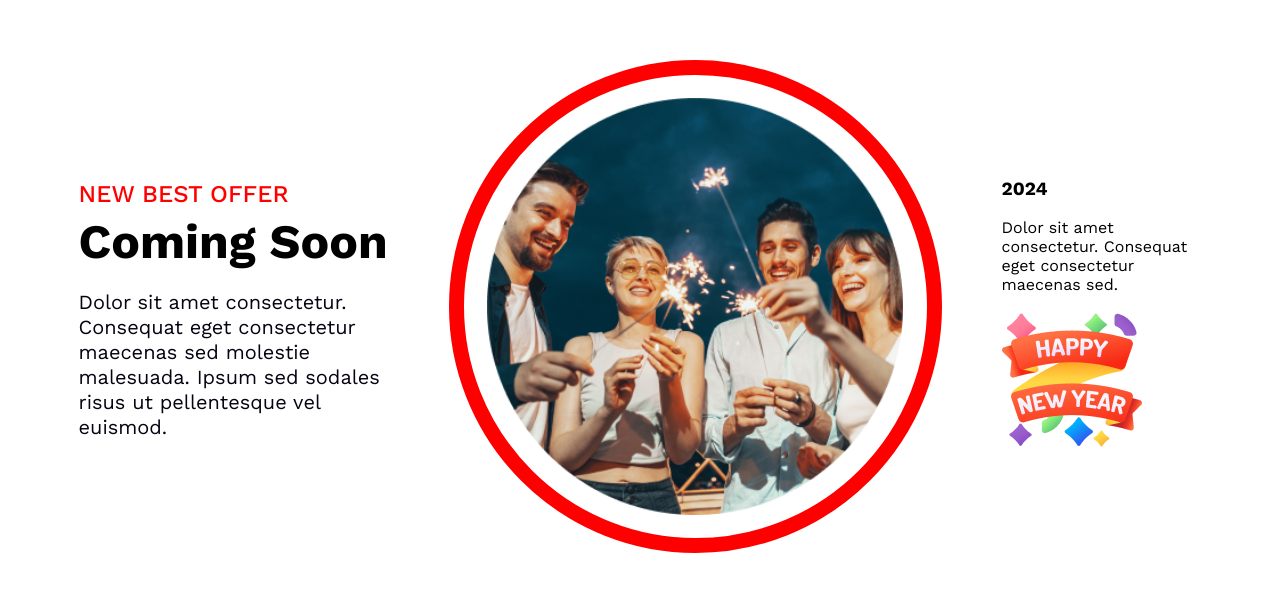
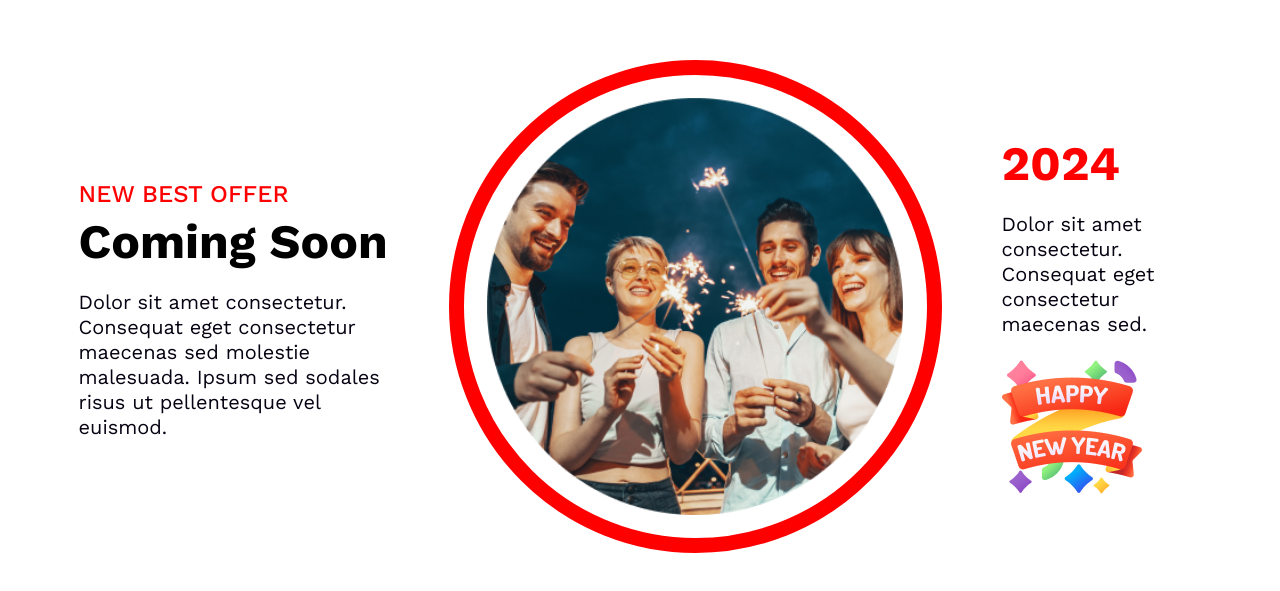
Before and after one commit to Anik2000/my-first-assignment, a plain HTML site: page index.html in a window 1280 px wide. Shown: the part 3039-3630 px from the top of the page. Drawn offline with nearby package versions, Linux system fonts and the light colour scheme.

```diff
--- a/Styles/new-year.css
+++ b/Styles/new-year.css
@@ -179,4 +179,15 @@
 .happy{
     max-width: 200px;
     text-align: left;
+    line-height: 0;
 }
+.happy-title{
+    font-size: 48px;
+    font-weight: bold;
+    color: #FF0000;
+}
+.happy-description{
+    font-size: 20px;
+    color: #070211;
+    line-height: 25px;
+}
```
